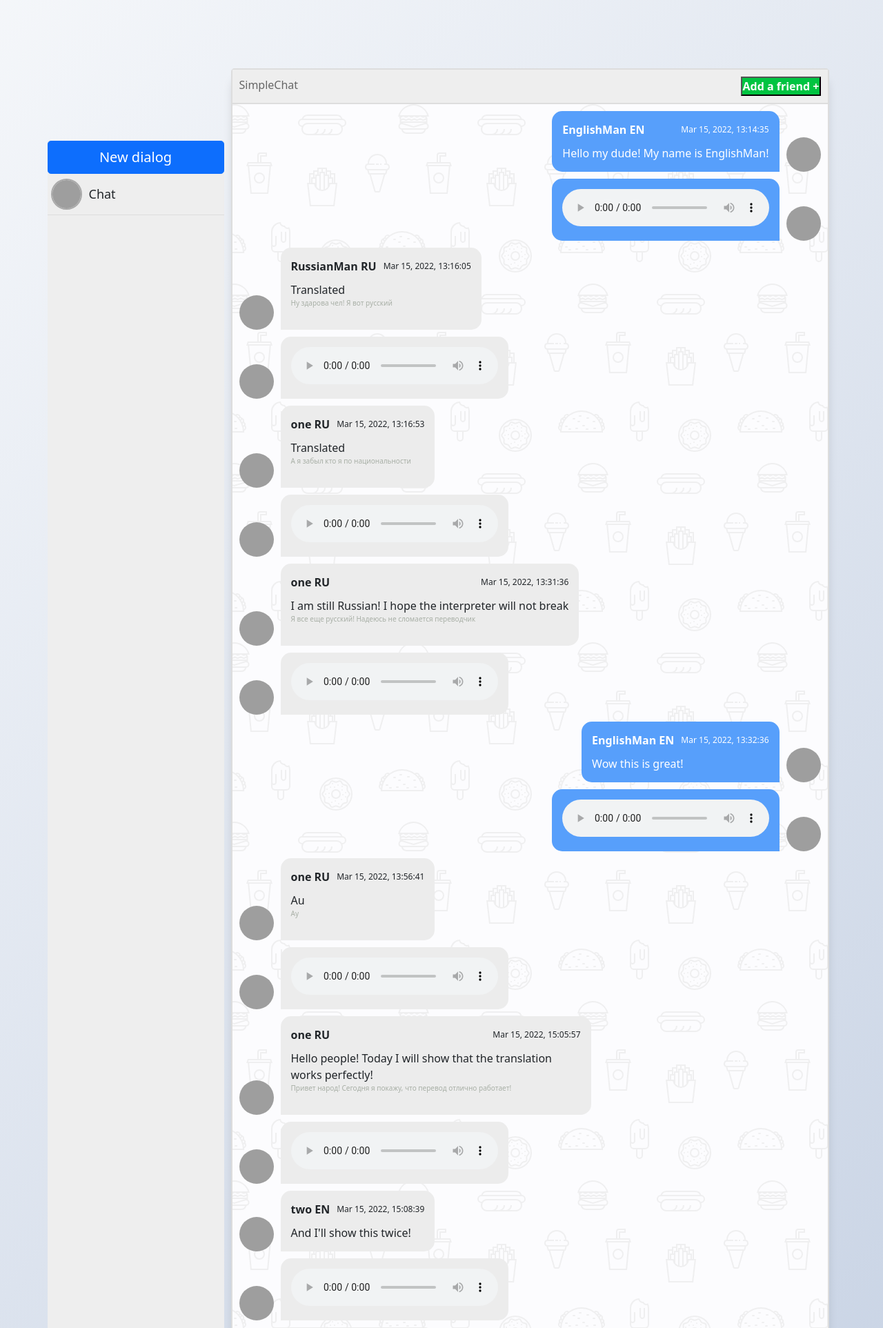
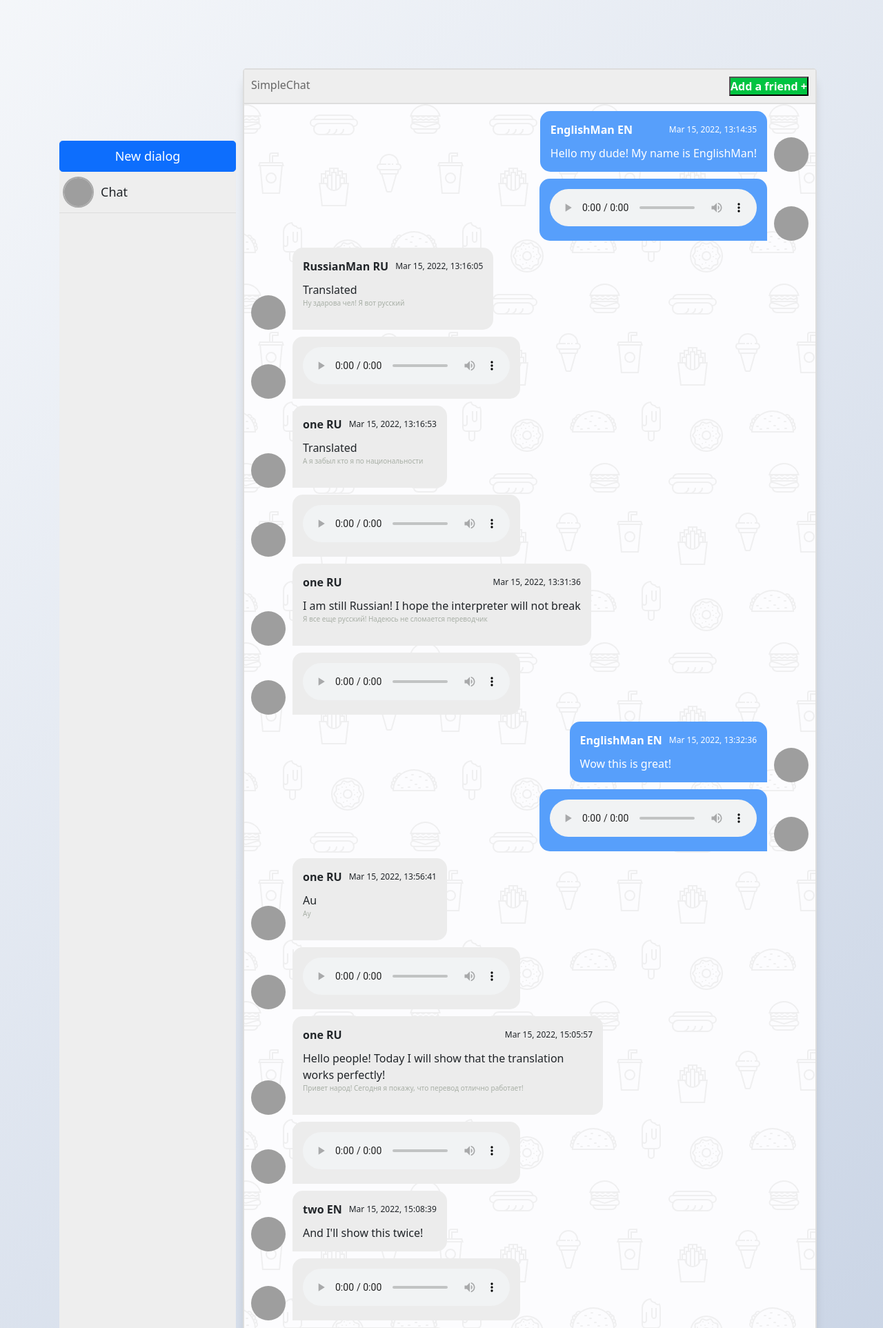
Before and after one commit to BaronFonMonc/web, a Flask app: page /chat/1 in a window 1280 px wide. Shown: the part 56-1981 px from the top of the page at 69% size. Run offline with Flask 2, Linux system fonts and the light colour scheme; a user stored in the database is signed in; data comes from the database, SQL or seed files in the repository; some libraries are stand-ins or nearby versions; grey boxes are pictures that could not be loaded.

Commit message:
updated styles

```diff
--- a/static/css/main.css
+++ b/static/css/main.css
@@ -27,7 +27,7 @@ body {
   display: flex;
   flex-flow: column wrap;
   justify-content: space-between;
-  width: 80%;
+  width: 65%;
   max-width: 867px;
   margin: 25px 10px;
   height: calc(90% - 50px);
@@ -79,7 +79,7 @@ body {
   border-radius: 50%;
 }
 .msg-bubble {
-  max-width: 450px;
+  max-width: min(70%,450px);
   padding: 15px;
   border-radius: 15px;
   background: var(--left-msg-bg);
--- a/templates/chatPage.html
+++ b/templates/chatPage.html
@@ -32,7 +32,9 @@
 
 <ul id='friend-list' class="scroll">
   <li>
-    <button class="w-100 btn btn-lg btn-primary" onclick="window.location='/addToChat/new'" type="submit">New dialog</button>
+    <button class="w-100 btn btn-lg btn-primary" onclick="window.location='/addToChat/new'" type="submit"
+            style="font-size: min(3vw, 18px)">New
+      dialog</button>
   </li>
 
   {% for ct in chats %}
--- a/templates/friends.html
+++ b/templates/friends.html
@@ -43,7 +43,7 @@
     {% for fr in friends %}
     <li class='friend'>
       {% if fr.lang==1 %}
-        <img src='https://cdn-icons.flaticon.com/png/512/4628/premium/4628645.png?token=exp=1648320369~hmac=4f423f4b48204ab4f72d529e51ea7f97' />
+        <img src='https://cdn-icons-png.flaticon.com/512/197/197408.png' />
       {% else %}
         <img src='https://cdn-icons-png.flaticon.com/512/197/197484.png' />
       {% endif %}
--- a/templates/index.html
+++ b/templates/index.html
@@ -34,7 +34,7 @@
 
 <ul id='friend-list' class="scroll">
   <li>
-    <button class="w-100 btn btn-lg btn-primary" onclick="window.location='/addToChat/new'" type="submit">New
+    <button class="w-100 btn btn-lg btn-primary" onclick="window.location='/addToChat/new'" type="submit" style="font-size: min(3vw, 18px)">New
       dialog</button>
   </li>
 
```
